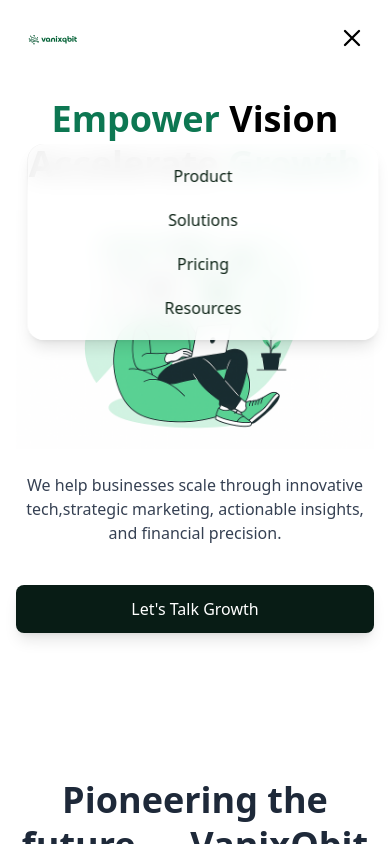
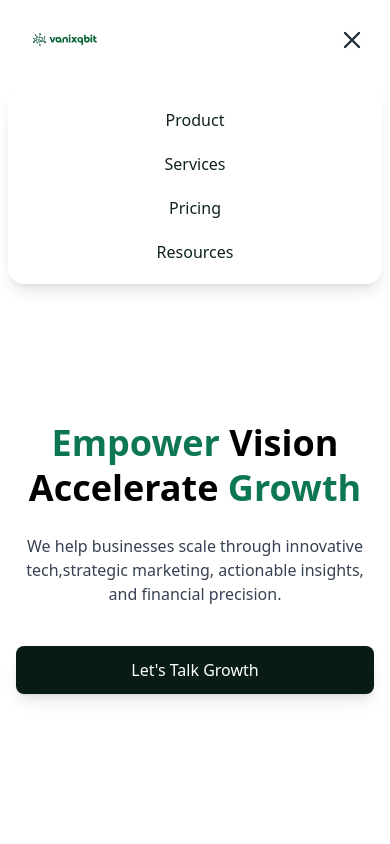
Before and after one commit to alsoshubham/VanixQbit, a React (Vite) app: page / in a window 390 px wide. Both pictures are taken after a click on the button "Open menu". Shown: the top 844 px of the page. Built offline with nearby package versions, Linux system fonts and the light colour scheme.

Commit message:
Refactor HTML structure and improve accessibility in Footer and Header components; remove unused Features route from Router

```diff
--- a/src/Router.jsx
+++ b/src/Router.jsx
@@ -1,5 +1,4 @@
 import About from "./pages/About";
-import Features from "./pages/Features";
 import Hero from "./pages/Hero";
 import Testimonials from "./pages/Testimonials";
 import { createBrowserRouter } from "react-router-dom";
@@ -14,10 +13,6 @@ const router = createBrowserRouter([
     element: <About />,
   },
   {
-    path: "/features",
-    element: <Features />,
-  },
-  {
     path: "/testimonials",
     element: <Testimonials />,
   },
--- a/src/components/Footer.jsx
+++ b/src/components/Footer.jsx
@@ -1,17 +1,17 @@
-import { Link, Navigate } from "react-router-dom";
+import { Link } from "react-router-dom";
 export default function Footer() {
   return (
-    <footer className="bg-[#081c15] text-gray-300 py-12 px-6 md:px-20">
-      <div className="max-w-7xl mx-auto grid md:grid-cols-4 gap-8">
-        <div>
+  <footer className="bg-[#081c15] text-gray-300 py-12 px-6 md:px-20" aria-label="Footer">
+  <div className="max-w-7xl mx-auto grid md:grid-cols-4 gap-8">
+  <div>
           <h2 className="text-2xl font-bold text-white mb-4">VanixQbit</h2>
           <p className="text-sm text-gray-400">
             VanixQbit is a leading digital agency specializing in technology development, web design, digital marketing, SEO, cloud solutions, and accounting. We blend strategy, creativity, and technology to help brands unlock their potential and achieve sustainable business growth from idea to execution.
           </p>
         </div>
-        <div>
+  <div>
           <h3 className="text-lg font-semibold text-white mb-3">Services</h3>
-          <ul className="space-y-2 text-sm">
+          <ul className="space-y-2 text-sm" aria-label="Services">
             <li>
               <Link to="/product-development" className="hover:text-white">
                 Product Development
@@ -34,9 +34,9 @@ export default function Footer() {
             </li>
           </ul>
         </div>
-        <div>
+  <div>
           <h3 className="text-lg font-semibold text-white mb-3">Company</h3>
-          <div className="space-y-2 text-sm flex flex-col">
+          <div className="space-y-2 text-sm flex flex-col" aria-label="Company">
             <Link to="/about" className="hover:text-white">
               About Us
             </Link>
@@ -51,29 +51,32 @@ export default function Footer() {
             </Link>
           </div>
         </div>
-        <div>
-          <h3 className="text-lg font-semibold text-white mb-3">
+  <div>
+          <h3 className="text-lg font-semibold text-white dark:text-emerald-200 mb-3">
             Let’s Connect
           </h3>
           <a
-            href="mailto:"
+            href="mailto:info@vanixqbit.com"
             className="text-sm text-gray-400 mb-4 block hover:text-white"
+            aria-label="Email info@vanixqbit.com"
           >
-            info@example.com
+            info@vanixqbit.com
           </a>
           <a
-            href="tel:"
+            href="tel:+919876543210"
             className="text-sm text-gray-400 mb-4 block hover:text-white"
+            aria-label="Call +91 98765 43210"
           >
-            987654321
+            +91 98765 43210
           </a>
-          <div className="flex space-x-4">
+          <div className="flex space-x-4" aria-label="Social links">
             <a
               href="https://twitter.com/"
               className="hover:text-white"
               aria-label="Twitter"
               target="_blank"
               rel="noopener noreferrer"
+              tabIndex={0}
             >
               <svg className="w-5 h-5 fill-current" viewBox="0 0 24 24">
                 <path d="M22,4.01c-0.77,0.34-1.6,0.57-2.47,0.67c0.89-0.54,1.57-1.4,1.89-2.42c-0.83,0.5-1.76,0.87-2.75,1.07C17.75,2.48,16.6,2,15.31,2c-2.43,0-4.4,1.97-4.4,4.4c0,0.35,0.04,0.7,0.12,1.03C7.24,7.27,4.15,5.48,2.2,2.9C1.82,3.57,1.59,4.33,1.59,5.14c0,1.53,0.78,2.88,1.97,3.67c-0.72-0.02-1.4-0.22-1.99-0.56v0.06c0,2.13,1.51,3.91,3.51,4.32c-0.37,0.1-0.76,0.15-1.17,0.15c-0.28,0-0.56-0.03-0.83-0.08c0.56,1.76,2.18,3.04,4.1,3.08c-1.5,1.18-3.39,1.89-5.45,1.89c-0.35,0-0.69-0.02-1.03-0.06C2.98,21.34,5.69,22.5,8.7,22.5c10.44,0,16.15-8.65,16.15-16.15c0-0.25-0.01-0.5-0.02-0.75C20.9,5.6,21.54,4.86,22,4.01z" />
@@ -85,6 +88,7 @@ export default function Footer() {
               aria-label="LinkedIn"
               target="_blank"
               rel="noopener noreferrer"
+              tabIndex={0}
             >
               <svg className="w-5 h-5 fill-current" viewBox="0 0 24 24">
                 <path d="M19 0h-14c-2.8 0-5 2.2-5 5v14c0 2.8 2.2 5 5 5h14c2.8 0 5-2.2 5-5v-14c0-2.8-2.2-5-5-5zm-11 19h-3v-9h3v9zm-1.5-10.3c-1 0-1.7-.8-1.7-1.7s.8-1.7 1.7-1.7c1 0 1.7.8 1.7 1.7s-.8 1.7-1.7 1.7zm13.5 10.3h-3v-4.5c0-1.1-.9-2-2-2s-2 .9-2 2v4.5h-3v-9h3v1.3c.6-.8 1.5-1.3 2.5-1.3 1.9 0 3.5 1.6 3.5 3.5v5.5z" />
@@ -96,6 +100,7 @@ export default function Footer() {
               aria-label="Facebook"
               target="_blank"
               rel="noopener noreferrer"
+              tabIndex={0}
             >
               <svg className="w-5 h-5 fill-current" viewBox="0 0 24 24">
                 <path d="M12,2C6.48,2,2,6.48,2,12c0,4.93,3.54,9.01,8.21,9.88v-6.99h-2.5v-2.89h2.5V9.5c0-2.47,1.49-3.83,3.77-3.83c1.09,0,2.24,0.2,2.24,0.2v2.46h-1.26c-1.24,0-1.63,0.77-1.63,1.56v1.87h2.77l-0.44,2.89h-2.33v6.99C18.46,21.01,22,16.93,22,12C22,6.48,17.52,2,12,2z" />
--- a/src/components/Header.jsx
+++ b/src/components/Header.jsx
@@ -4,6 +4,7 @@ import PropTypes from "prop-types";
 import DropdownProduct from "./DropdownProduct";
 import DropdownSolutions from "./DropdownSolutions";
 import DropdownResources from "./DropdownResources";
+import { Link } from "react-router-dom";
 
 export default function Header({
   openMenu,
@@ -15,16 +16,40 @@ export default function Header({
   const [isMenuOpen, setIsMenuOpen] = useState(false);
 
   return (
-    <>
-      {/* Logo for Desktop */}
-      <div className="hidden md:flex items-center fixed left-8 top-4 z-50">
-        <img
-          src={logo}
-          alt="Logo"
-          className="h-[64px] w-auto object-contain"
-        />
+    <header className="w-full top-0 left-0 z-50">
+      {/* Logo and Hamburger Row */}
+      <div className="flex items-center justify-between px-4 md:px-8 py-2">
+        <img src={logo} alt="Logo" className="h-[64px] w-auto object-contain" />
+        {/* Hamburger only on mobile */}
+        <div className="md:hidden flex items-center">
+          <button
+            onClick={() => setIsMenuOpen(!isMenuOpen)}
+            className="text-gray-800 focus:outline-none p-2"
+            aria-label={isMenuOpen ? "Close menu" : "Open menu"}
+          >
+            <svg
+              className="w-7 h-7"
+              fill="none"
+              stroke="currentColor"
+              viewBox="0 0 24 24"
+              xmlns="http://www.w3.org/2000/svg"
+            >
+              <path
+                strokeLinecap="round"
+                strokeLinejoin="round"
+                strokeWidth="2"
+                d={
+                  isMenuOpen
+                    ? "M6 18L18 6M6 6l12 12"
+                    : "M4 6h16M4 12h16M4 18h16"
+                }
+              ></path>
+            </svg>
+          </button>
+        </div>
       </div>
-      {/* Desktop Nav */}
+
+      {/* Desktop Navigation */}
       <nav
         className="fixed left-1/2 top-4 transform -translate-x-1/2 hidden md:flex items-center gap-5 bg-white/60 backdrop-blur-md rounded-full px-4 py-2 shadow z-50"
         aria-label="Main navigation"
@@ -32,14 +57,16 @@ export default function Header({
         role="navigation"
       >
         {/* Product Dropdown */}
-        <div className="relative">
+        <div
+          className={"relative"}
+          onMouseEnter={() => setOpenMenu("product")}
+          onMouseLeave={handleMouseLeave}
+        >
           <button
             className={
               "flex items-center gap-1 px-2 py-1 font-medium text-[#0f2518] hover:text-green-700 bg-transparent focus:outline-none" +
               (openMenu === "product" ? " underline" : "")
             }
-            onMouseEnter={() => setOpenMenu("product")}
-            onMouseLeave={handleMouseLeave}
             aria-haspopup="true"
             aria-expanded={openMenu === "product"}
           >
@@ -48,14 +75,16 @@ export default function Header({
           {openMenu === "product" && <DropdownProduct />}
         </div>
         {/* Solutions Dropdown */}
-        <div className="relative">
+        <div
+          className="relative"
+          onMouseEnter={() => setOpenMenu("solutions")}
+          onMouseLeave={handleMouseLeave}
+        >
           <button
             className={
               "flex items-center gap-1 px-2 py-1 font-medium text-[#0f2518] hover:text-green-700 bg-transparent focus:outline-none" +
               (openMenu === "solutions" ? " underline" : "")
             }
-            onMouseEnter={() => setOpenMenu("solutions")}
-            onMouseLeave={handleMouseLeave}
             aria-haspopup="true"
             aria-expanded={openMenu === "solutions"}
           >
@@ -68,14 +97,16 @@ export default function Header({
           Pricing
         </button>
         {/* Resources Dropdown */}
-        <div className="relative">
+        <div
+          className="relative"
+          onMouseEnter={() => setOpenMenu("resources")}
+          onMouseLeave={handleMouseLeave}
+        >
           <button
             className={
               "flex items-center gap-1 px-2 py-1 font-medium text-[#0f2518] hover:text-green-700 bg-transparent focus:outline-none" +
               (openMenu === "resources" ? " underline" : "")
             }
-            onMouseEnter={() => setOpenMenu("resources")}
-            onMouseLeave={handleMouseLeave}
             aria-haspopup="true"
             aria-expanded={openMenu === "resources"}
           >
@@ -84,71 +115,43 @@ export default function Header({
           {openMenu === "resources" && <DropdownResources />}
         </div>
       </nav>
-      {/* Logo and Hamburger for mobile */}
-      <div className="md:hidden flex items-center fixed left-4 top-4 z-50">
-        <img
-          src={logo}
-          alt="Logo"
-          className="h-[48px] w-auto object-contain"
-          style={{ maxWidth: 120 }}
-        />
-      </div>
-      <div className="md:hidden flex items-center fixed right-4 top-4 z-50">
-        <button
-          onClick={() => setIsMenuOpen(!isMenuOpen)}
-          className="text-black focus:outline-none p-2"
-          aria-label={isMenuOpen ? "Close menu" : "Open menu"}
-        >
-          <svg
-            className="w-7 h-7"
-            fill="none"
-            stroke="currentColor"
-            viewBox="0 0 24 24"
-            xmlns="http://www.w3.org/2000/svg"
-          >
-            <path
-              strokeLinecap="round"
-              strokeLinejoin="round"
-              strokeWidth="2"
-              d={
-                isMenuOpen ? "M6 18L18 6M6 6l12 12" : "M4 6h16M4 12h16M4 18h16"
-              }
-            ></path>
-          </svg>
-        </button>
-      </div>
+
       {/* Mobile Menu */}
       {isMenuOpen && (
-        <div className="md:hidden bg-white/90 backdrop-blur-md rounded-2xl mx-2 mt-20 shadow-lg fixed left-1/2 top-16 transform -translate-x-1/2 z-50 w-[90vw] max-w-md">
+        <div className="md:hidden bg-white/80 backdrop-blur-md rounded-2xl mx-2 mt-2 shadow-lg">
           <nav className="flex flex-col items-center space-y-3 py-4 px-4">
-            <button
+            <Link
+              to={"/product"}
               className="w-full text-center text-[#0f2518] hover:text-green-700 transition-colors font-medium py-1"
               onClick={() => setIsMenuOpen(false)}
             >
               Product
-            </button>
-            <button
+            </Link>
+            <Link
+              to={"/services"}
               className="w-full text-center text-[#0f2518] hover:text-green-700 transition-colors font-medium py-1"
               onClick={() => setIsMenuOpen(false)}
             >
-              Solutions
-            </button>
-            <button
+              Services
+            </Link>
+            <Link
+              to={"/pricing"}
               className="w-full text-center text-[#0f2518] hover:text-green-700 transition-colors font-medium py-1"
               onClick={() => setIsMenuOpen(false)}
             >
               Pricing
-            </button>
-            <button
+            </Link>
+            <Link
+              to={"/resources"}
               className="w-full text-center text-[#0f2518] hover:text-green-700 transition-colors font-medium py-1"
               onClick={() => setIsMenuOpen(false)}
             >
               Resources
-            </button>
+            </Link>
           </nav>
         </div>
       )}
-    </>
+    </header>
   );
 }
 
--- a/src/pages/Hero.jsx
+++ b/src/pages/Hero.jsx
@@ -2,7 +2,7 @@ import { assets } from "../assets/assets";
 export default function Hero() {
   return (
     <div>
-      <section className="Hero-container bg-white text-white py-20 flex flex-col-reverse md:flex-row items-center min-h-[60vh] md:space-x-8">
+      <section className="Hero-container bg-white py-20 flex flex-col-reverse md:flex-row items-center min-h-[60vh] md:space-x-8">
         <div className="w-full p-4 sm:p-8 flex flex-col items-center text-left max-w-3xl mx-auto space-y-6">
           <h1 className="text-4xl sm:text-5xl md:text-6xl text-black font-semibold mb-6 leading-tight text-center">
             <b className="text-[#0d7752] text-4xl md:text-6xl font-bold">
@@ -13,13 +13,13 @@ export default function Hero() {
               Growth
             </b>
           </h1>
-          <div className="w-full flex justify-center mb-6 md:hidden">
+          {/* <div className="w-full flex justify-center mb-6 md:hidden">
             <img
               src={assets.bg_img1}
               alt="Empowering business growth - VanixQbit hero background"
               className="hero-img-responsive"
             />
-          </div>
+          </div> */}
           <p className="text-gray-700 text-base sm:text-lg mb-10 max-w-2xl text-center">
             We help businesses scale through innovative tech,
             <br className="hidden sm:block" />
@@ -37,7 +37,7 @@ export default function Hero() {
           />
         </div> */}
       </section>
-      <section className="Partners-container bg-white text-white py-12 px-2 sm:px-6 md:px-12 lg:px-20">
+      <section className="Partners-container bg-white py-12 px-2 sm:px-6 md:px-12 lg:px-20">
         <div className="Container mx-auto">
           <h2 className="text-4xl font-semibold text-gray-800 mb-6 leading-tight text-center">
             Pioneering the future — VanixQbit unites with visionaries.
```
Also changed, not shown: index.html (+25 -7 lines).
